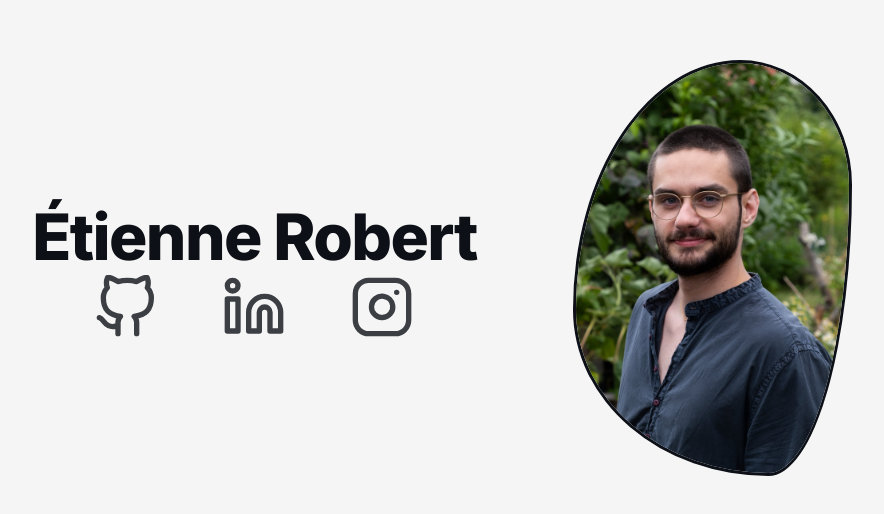
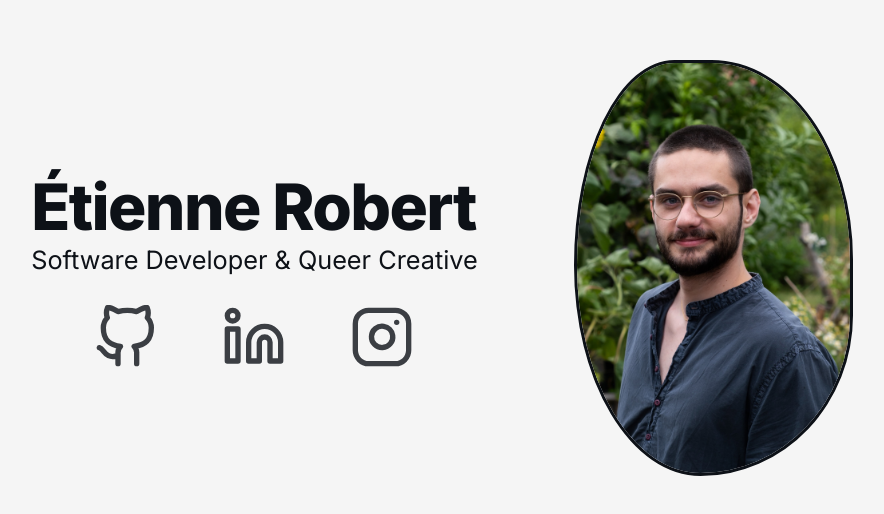
Before and after one commit to etrobert/julesrobert.com, a Next.js app: page / in a window 1280 px wide. Shown: the part 132-646 px from the top of the page, without its empty margins (198-1082 px from the left). Built offline with nearby package versions, Linux system fonts and the light colour scheme.

Commit message:
Add the paragraph justified and formatted

```diff
--- a/app/globals.scss
+++ b/app/globals.scss
@@ -2,7 +2,8 @@
 
 html,
 body,
-h1 {
+h1,
+p {
   padding: 0;
   margin: 0;
 }
--- a/components/BusinessCard.module.scss
+++ b/components/BusinessCard.module.scss
@@ -43,6 +43,10 @@
   }
 }
 
+.subtext {
+  font-size: 0.79em;
+}
+
 .portrait {
   grid-area: portrait;
   border: 3px solid var(--high-contrast);
--- a/components/BusinessCard.tsx
+++ b/components/BusinessCard.tsx
@@ -5,6 +5,7 @@ import GithubIcon from './icons/GithubIcon';
 import LinkedinIcon from './icons/LinkedinIcon';
 import InstagramIcon from './icons/InstagramIcon';
 import { title } from '../app/fonts';
+import JustifiedText from './JustifiedText';
 
 const BusinessCard = () => (
   <div className={styles.container}>
@@ -17,6 +18,9 @@ const BusinessCard = () => (
     />
     <div>
       <h1 className={`${styles.heading} ${title.className}`}>Étienne Robert</h1>
+      <JustifiedText className={styles.subtext}>
+        Software Developer & Queer Creative
+      </JustifiedText>
       <div className={styles.links}>
         <Link target="_blank" href="https://github.com/etrobert">
           <GithubIcon />
--- /dev/null
+++ b/components/JustifiedText.module.scss
@@ -0,0 +1,8 @@
+.paragraph {
+  text-align: justify;
+}
+
+.span {
+  width: 100%;
+  display: inline-block;
+}
--- /dev/null
+++ b/components/JustifiedText.tsx
@@ -0,0 +1,21 @@
+import { ReactNode } from 'react';
+import styles from './JustifiedText.module.scss';
+
+type Props = {
+  children: ReactNode;
+  className?: string;
+};
+
+/**
+ * Hack to display a paragraph with the words spaced out.
+ *
+ * Source: https://stackoverflow.com/a/22950810
+ */
+const JustifiedText = ({ children, className }: Props) => (
+  <p className={[styles.paragraph, className].join(' ')}>
+    {children}
+    <span className={styles.span}> </span>
+  </p>
+);
+
+export default JustifiedText;
```
